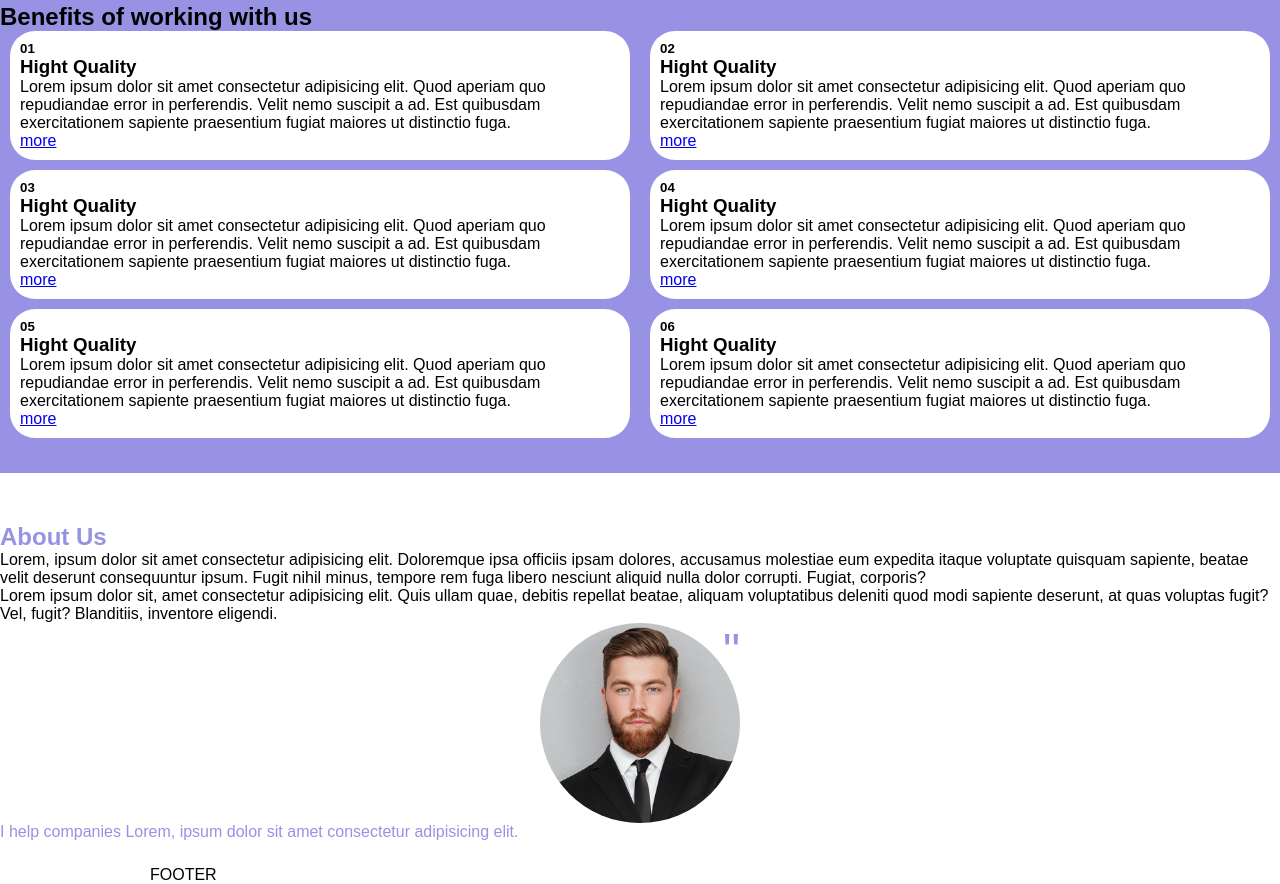
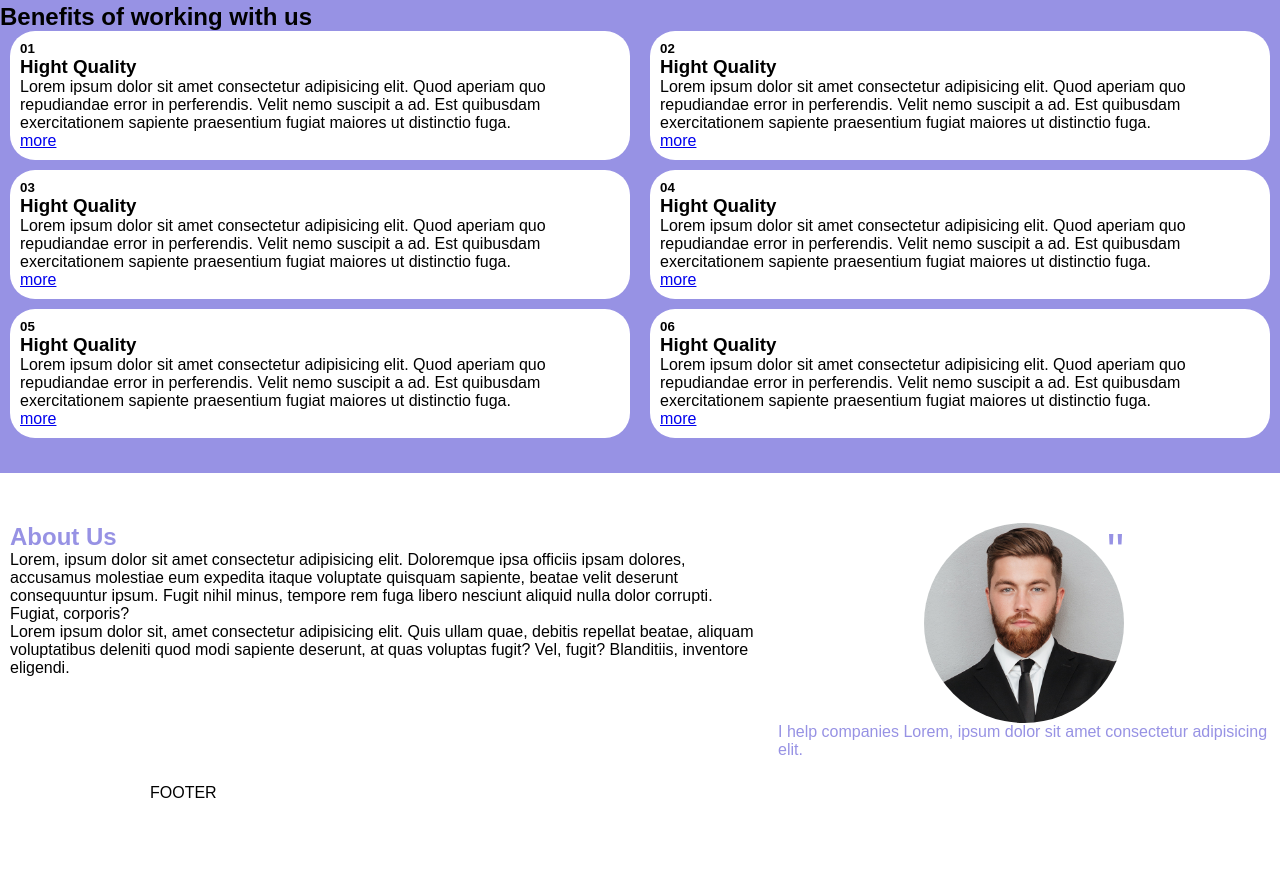
Before and after one commit to FrancescoFolgheraiter/htmlcss-responsive-layout, a plain HTML site: page index.html in a window 1280 px wide. Shown: the part 2083-2967 px from the top of the page. After the commit the page ends 2885 px from the top, so only its background shows below. Drawn offline with Linux system fonts and the light colour scheme.

Commit message:
add fifth section structure[@main]

```diff
--- a/css/style.css
+++ b/css/style.css
@@ -180,6 +180,14 @@ main section:nth-child(5) .cont-img>*:last-child{
         width:calc(50% - 20px);
         margin:0 10px;
     }
+    main section:nth-child(5) .my-row .my-col:first-child{
+        width:calc(60% - 20px);
+        margin: 0 10px;
+    }
+    main section:nth-child(5) .my-row .my-col:last-child{
+        width:calc(40% - 20px);
+        margin: 0 10px;
+    }
 }
 /*desktop*/
 @media screen and (min-width:992px){
--- a/index.html
+++ b/index.html
@@ -241,18 +241,20 @@
         <!--end fourth section-->
         <!--fifth section -->
         <section>
-            <div>
+            <div class="my-row">
+                <div class="my-col">
                     <h2 class="text-indigo">About Us</h2>
                     <p>Lorem, ipsum dolor sit amet consectetur adipisicing elit. Doloremque ipsa officiis ipsam dolores, accusamus molestiae eum expedita itaque voluptate quisquam sapiente, beatae velit deserunt consequuntur ipsum. Fugit nihil minus, tempore rem fuga libero nesciunt aliquid nulla dolor corrupti. Fugiat, corporis?</p>
                     <p>Lorem ipsum dolor sit, amet consectetur adipisicing elit. Quis ullam quae, debitis repellat beatae, aliquam voluptatibus deleniti quod modi sapiente deserunt, at quas voluptas fugit? Vel, fugit? Blanditiis, inventore eligendi.</p>
                 </div>
-            <div>
+                <div class="my-col">
                     <div class="cont-img">
                         <span class="text-indigo">"</span>
                         <img src="./img/about.jpg" alt="">
                     </div>
                     <div>
                         <p class="text-indigo">I help companies Lorem, ipsum dolor sit amet consectetur adipisicing elit.</p>
+                    </div>
                 </div>
             </div>
         </section>
```
Lines whose indentation alone changed are shown as unchanged.
